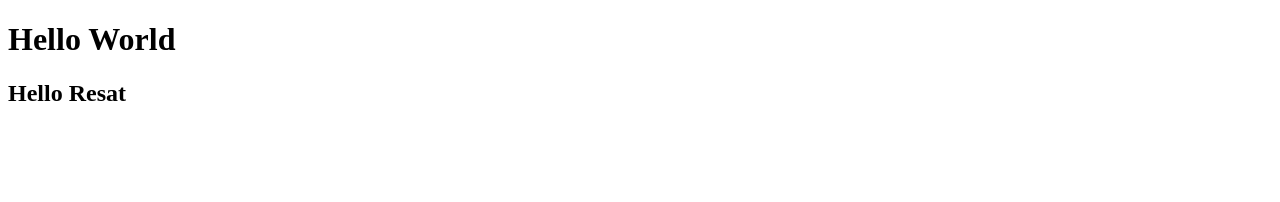
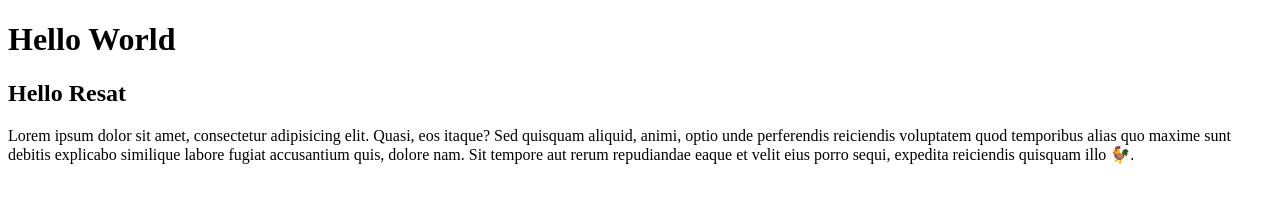
Before and after one commit to rulu16/My-project-1, a website: page index.html in a window 1280 px wide. Drawn offline with Linux system fonts and the light colour scheme.

Commit message:
publish-5

```diff
--- a/index.html
+++ b/index.html
@@ -8,5 +8,11 @@
 <body>
     <h1>Hello World</h1>
     <h2>Hello Resat</h2>
+    <p>Lorem ipsum dolor sit amet, consectetur adipisicing
+        elit. Quasi, eos itaque? Sed quisquam aliquid, animi, optio unde perferendis
+        reiciendis voluptatem quod temporibus alias quo maxime sunt debitis explicabo
+        similique labore fugiat accusantium quis, dolore nam. Sit tempore aut rerum
+        repudiandae eaque et velit eius porro sequi, expedita reiciendis quisquam illo
+        🐓.</p>
 </body>
 </html>
```
